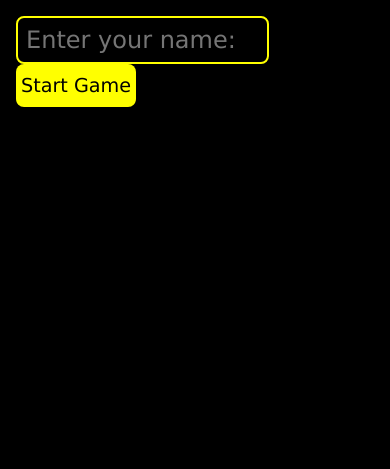
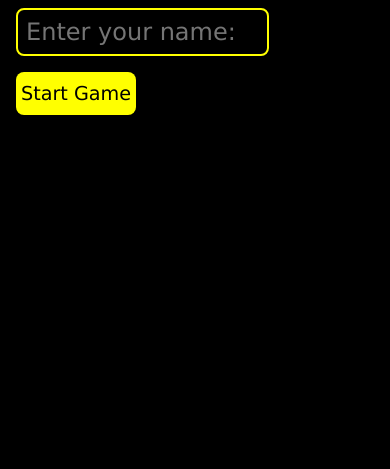
Before and after one commit to Sand33pshah/RockPaperScissor, a plain HTML site: page index.html in a window 390 px wide. Shown: the part 407-876 px from the top of the page. Drawn offline with Linux system fonts and the light colour scheme.

Commit message:
Added mobile Responsive CSS

```diff
--- a/style.css
+++ b/style.css
@@ -153,6 +153,10 @@ body h1 {
         font-size: 2rem;
     }
 
+    .welcome button{
+        margin-top: 1rem;
+    }
+
     .greet {
         font-size: 1rem;
     }
```
